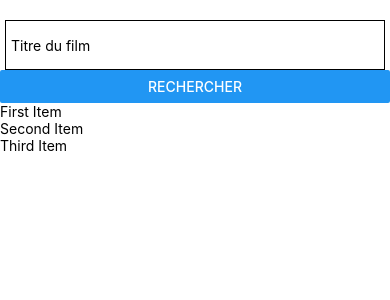
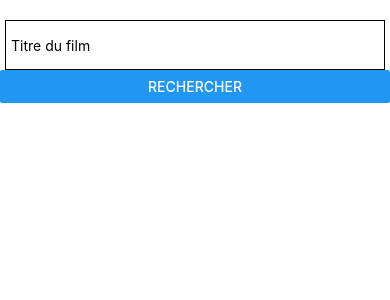
Before and after one commit to AxelMAO/FirstReactApp, a React Native app: screen / in a window 390 px wide. Shown: the top 300 px of the page. Built offline with nearby package versions, Linux system fonts and the light colour scheme.

Commit message:
FilmData

```diff
--- a/components/Search.js
+++ b/components/Search.js
@@ -2,28 +2,7 @@
 
 import React from "react";
 import { StyleSheet, View, TextInput, Button, FlatList, Text} from 'react-native';
-
-
-const DATA = [
-    {
-      id: 'bd7acbea-c1b1-46c2-aed5-3ad53abb28ba',
-      title: 'First Item',
-    },
-    {
-      id: '3ac68afc-c605-48d3-a4f8-fbd91aa97f63',
-      title: 'Second Item',
-    },
-    {
-      id: '58694a0f-3da1-471f-bd96-145571e29d72',
-      title: 'Third Item',
-    },
-  ];
-
-  const Item = ({title}) => (
-    <View style={styles.item}>
-      <Text style={styles.title}>{title}</Text>
-    </View>
-  );
+import films from '../helpers/filmsData';
 
 class Search extends React.Component{
     render(){
@@ -33,9 +12,8 @@ class Search extends React.Component{
               <Button title='Rechercher' onPress={() => {}}/>
 
             <FlatList
-                data={DATA}
-                renderItem={({item}) => <Item title={item.title} />}
-                keyExtractor={item => item.id}
+              data={films}
+              renderItem={({item}) => <Text>{item.title}</Text>}
             />
             </View>
         )
```
